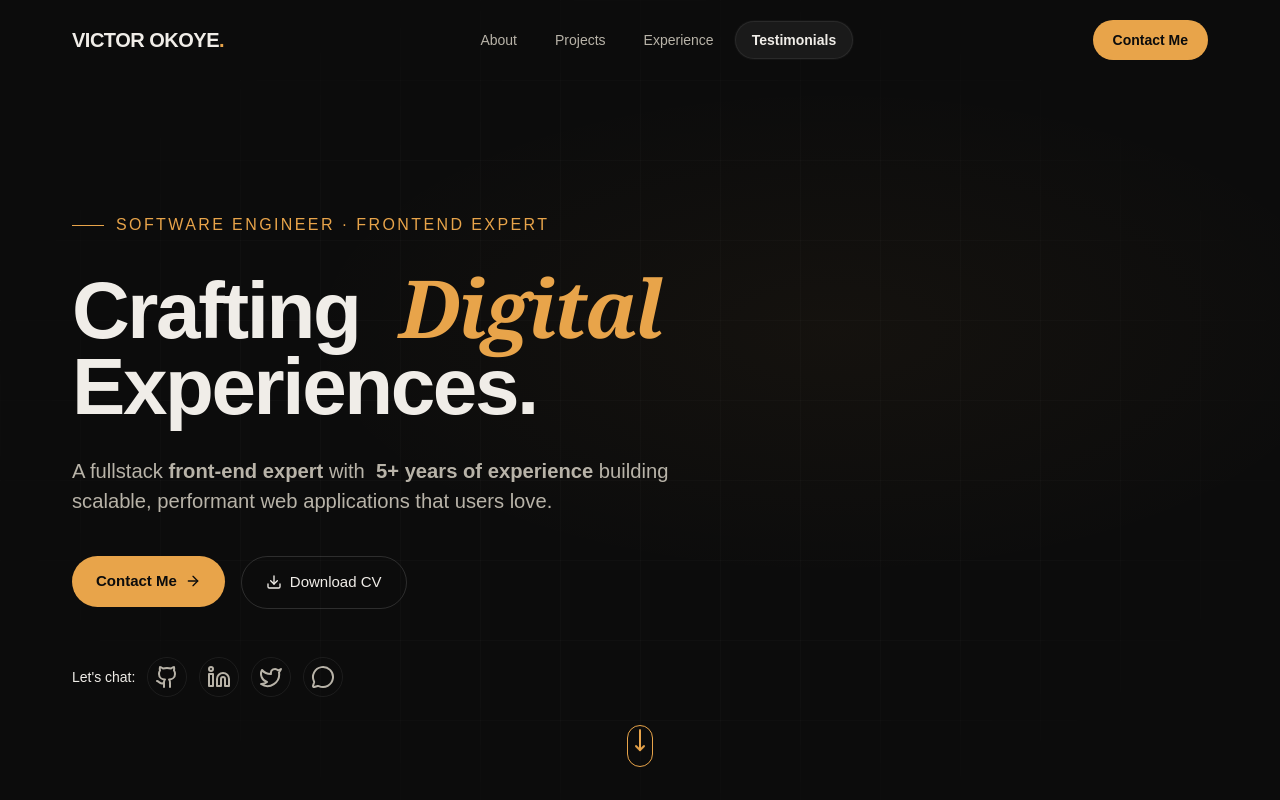
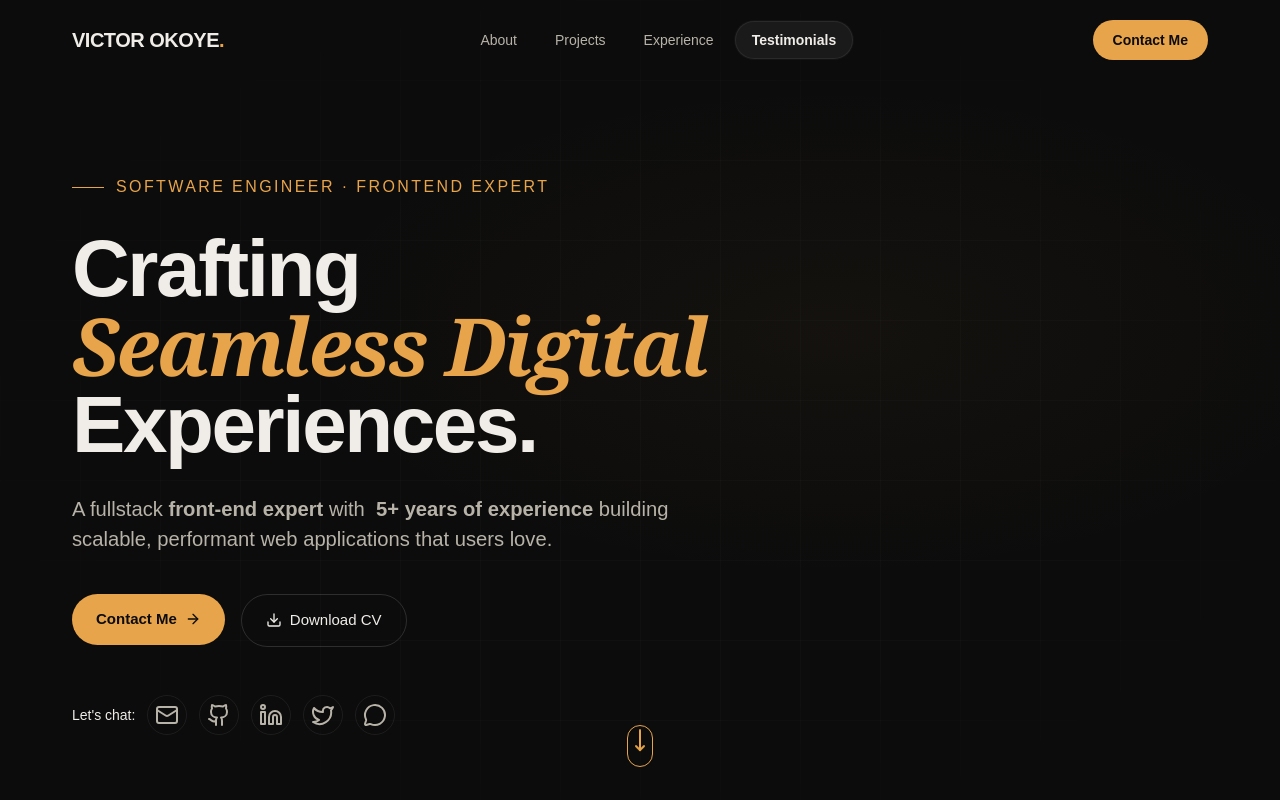
Before and after one commit to chivicoko/victoremmanuel, a Next.js app: page / in a window 1280 px wide. Shown: the top 800 px of the page. Built offline with nearby package versions, Linux system fonts and the light colour scheme; a web font is replaced by a local one.

Commit message:
fix:  hero, contact

```diff
--- a/src/components/sections/Contact.tsx
+++ b/src/components/sections/Contact.tsx
@@ -15,12 +15,14 @@ import { useState } from "react";
 import emailjs from "@emailjs/browser";
 import Link from "next/link";
 
+const subject = encodeURIComponent("Let's Work Together");
+
 const contactInfo = [
   {
     icon: Mail,
     label: "Email",
     value: "victor.c.okoye@gmail.com",
-    href: "mailto:victor.c.okoye@gmail.com",
+    href: `mailto:victor.c.okoye@gmail.com?subject=${subject}`,
   },
   {
     icon: Phone,
--- a/src/components/sections/Hero.tsx
+++ b/src/components/sections/Hero.tsx
@@ -10,9 +10,9 @@ import {
   MessageCircle,
   Terminal,
   MoveDownIcon,
+  Mail,
 } from "lucide-react";
 import { useRouter } from "next/navigation";
-import Link from "next/link";
 import { Tooltip } from "../ui/Tooltip";
 
 const skills = [
@@ -34,7 +34,13 @@ const skills = [
   "GitHub Actions",
 ];
 
+const subject = encodeURIComponent("Let's Work Together");
 const socialLinks = [
+  {
+    icon: Mail,
+    href: `mailto:victor.c.okoye@gmail.com?subject=${subject}`,
+    label: "Email",
+  },
   { icon: Github, href: "https://github.com/chivicoko", label: "GitHub" },
   {
     icon: Linkedin,
@@ -131,12 +137,13 @@ export const Hero = () => {
                 className="font-display font-extrabold leading-[0.95] tracking-[-0.03em] capitalize mb-8 animate-fade-in animation-delay-100"
                 style={{ fontSize: "clamp(2.8rem, 7vw, 5rem)" }}
               >
-                Crafting &nbsp;
+                Crafting <br />
                 <em
-                  className="font-serif font-semibold not-italic"
-                  style={{ color: "#e8a44a", fontStyle: "italic" }}
+                  className="font-serif font-semibold text-[#e8a44a]"
+                  // style={{ color: "#e8a44a", fontStyle: "italic" }}
+                  style={{ fontSize: "clamp(2.5rem, 7vw, 5rem)" }}
                 >
-                  digital
+                  seamless digital
                 </em>
                 <br />
                 experiences.
@@ -179,14 +186,14 @@ export const Hero = () => {
                   Let&apos;s chat:
                 </span>
                 {socialLinks.map((s) => (
-                  <Link
+                  <a
                     key={s.label}
                     href={s.href}
                     className="social-link"
                     aria-label={s.label}
                   >
                     <s.icon className="w-6 h-6" />
-                  </Link>
+                  </a>
                 ))}
               </div>
             </div>
```
